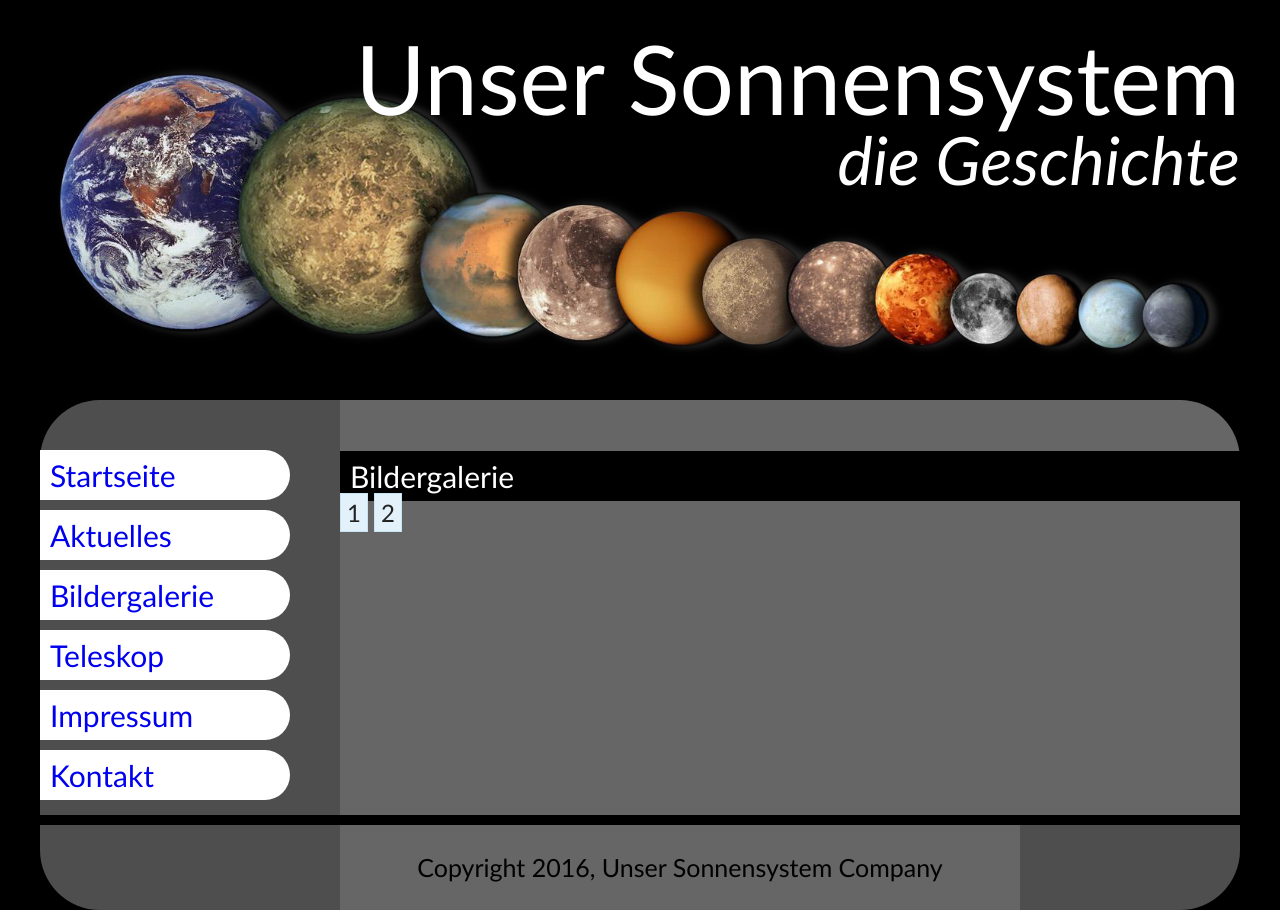
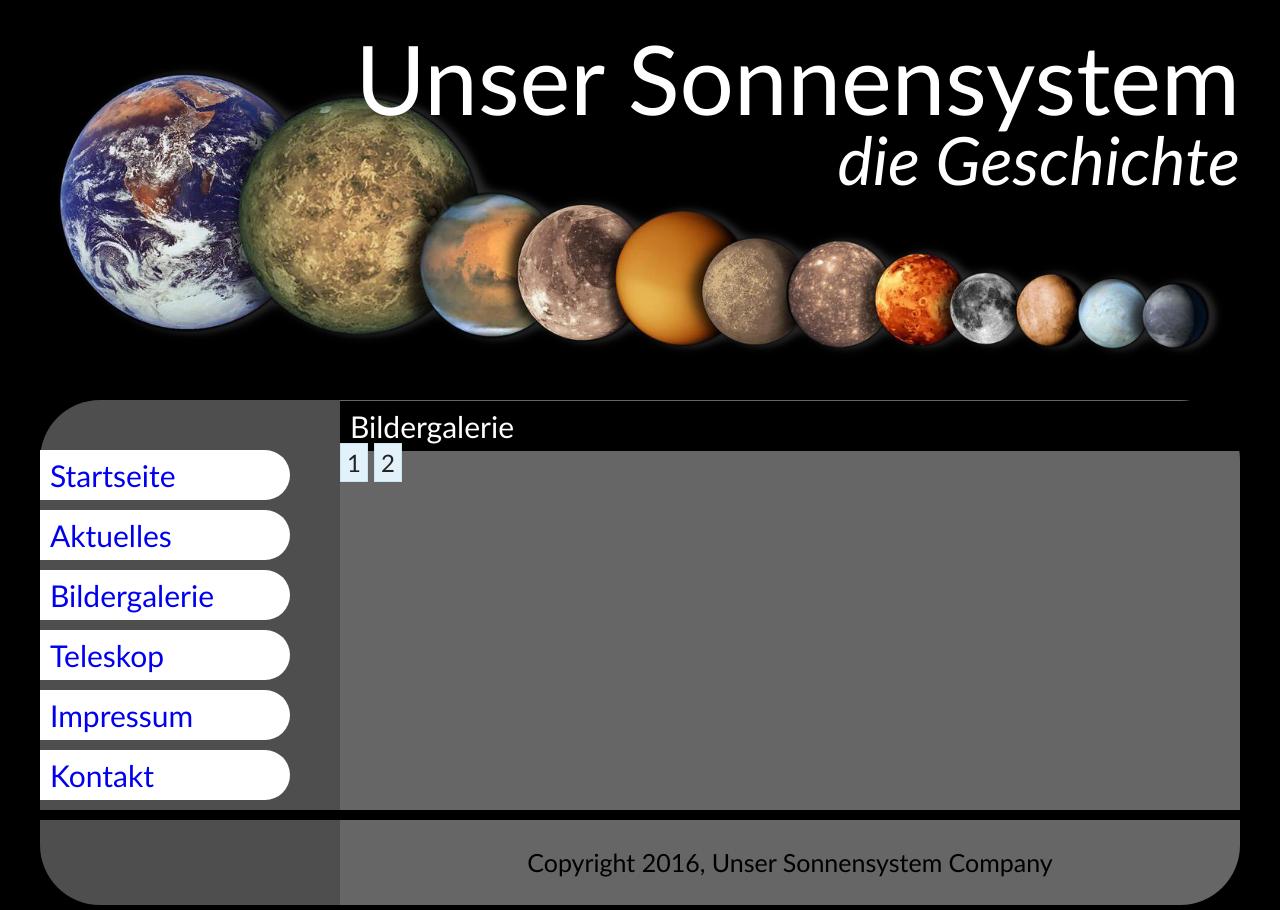
Before and after one commit to adoloro/vika, a PHP site: page /gallery.html in a window 1280 px wide. Run offline with PHP 8.4, Linux system fonts and the light colour scheme.

Commit message:
Fix rounded color and size as well as top

```diff
--- a/gallery.html
+++ b/gallery.html
@@ -42,10 +42,9 @@
 
   <div id="footerwrap">
     <div class="column rounded-bottom-left menu"></div>
-    <div id="footer">
+    <div id="footer" class="rounded-bottom-right">
       <p>Copyright 2016, Unser Sonnensystem Company</p>
     </div>
-    <div class="column rounded-bottom-right aside"></div>
   </div>
 </div>
 </body>
--- a/stylesheet.css
+++ b/stylesheet.css
@@ -72,7 +72,6 @@ p {
 }
 
 .rounded-top-right {
-    padding-top: 50px;
     border-top-right-radius: 60px;
 }
 
@@ -123,6 +122,7 @@ p {
 .aside {
     width: 200px;
     padding-left: 20px;
+    padding-top: 50px;
     height: 100%;
 }
 
@@ -234,8 +234,8 @@ p {
     text-decoration: none;
     background: #E3F1FA;
     border: 1px solid #C6E4F2;
+    color: #222;
     padding: 4px 6px;
-    color: #222;
 }
 #slider a:hover {
     background: #C6E4F2;
```
